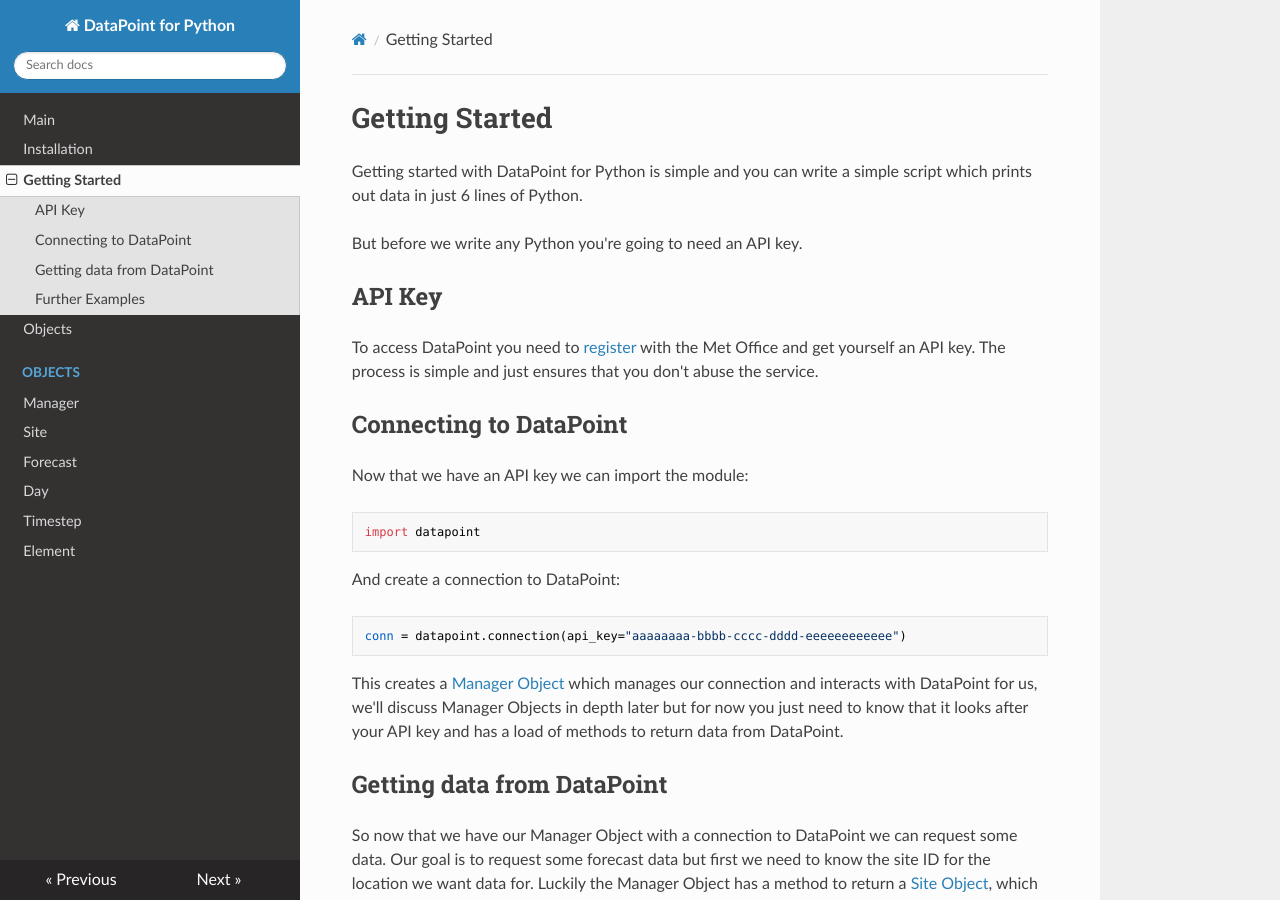
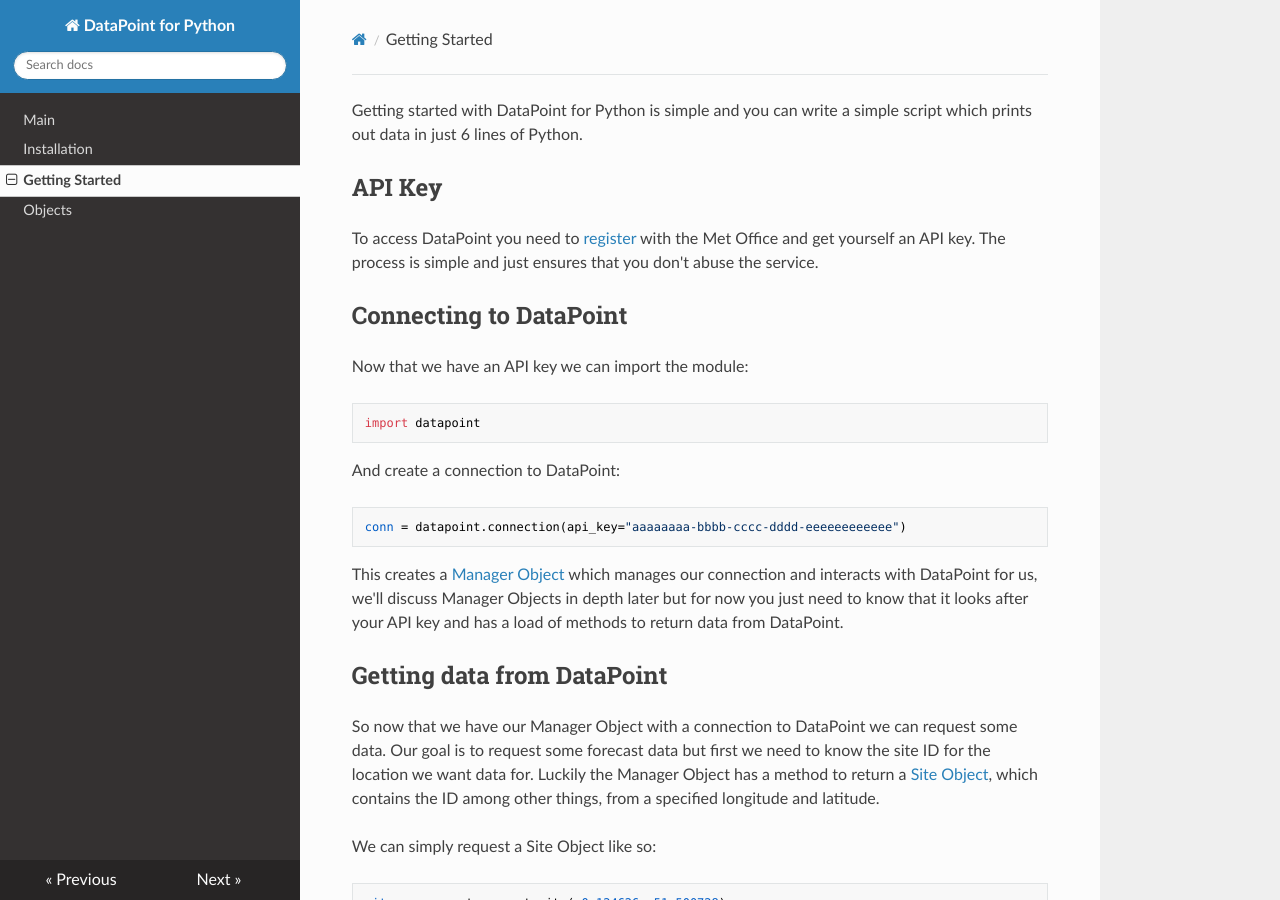
Before and after one commit to EJEP/datapoint-python, an MkDocs documentation site: the page built from docs/getting-started.md, in a window 1280 px wide and 900 px high. Built offline with MkDocs 1.6.1, drawn with Linux system fonts in a browser that asks for light colours; nearby versions of some CDN libraries; old or Windows-style settings are respelled for this version of MkDocs.

Commit message:
Moved object documentation into one file

````diff
--- a/docs/getting-started.md
+++ b/docs/getting-started.md
@@ -1,9 +1,5 @@
-# Getting Started
-
 Getting started with DataPoint for Python is simple and you can write a simple
 script which prints out data in just 6 lines of Python.
-
-But before we write any Python you're going to need an API key.
 
 ## API Key
 
@@ -24,7 +20,7 @@
 conn = datapoint.connection(api_key="aaaaaaaa-bbbb-cccc-dddd-eeeeeeeeeeee")
 ```
 
-This creates a [Manager Object](objects/manager.md) which manages our connection
+This creates a [Manager Object](objects.md#manager) which manages our connection
 and interacts with DataPoint for us, we'll discuss Manager Objects in depth later
 but for now you just need to know that it looks after your API key and has a load
 of methods to return data from DataPoint.
@@ -34,7 +30,7 @@
 So now that we have our Manager Object with a connection to DataPoint we can request
 some data. Our goal is to request some forecast data but first we need to know the
 site ID for the location we want data for. Luckily the Manager Object has a method
-to return a [Site Object](objects/site.md), which contains the ID among other things,
+to return a [Site Object](objects.md#site), which contains the ID among other things,
 from a specified longitude and latitude.
 
 We can simply request a Site Object like so:
@@ -46,7 +42,7 @@
 For now we're just going to use this object to get us our forecast but you'll find
 more information about what the Site Object contains later.
 
-Let's call another of the Manager Object's methods to give us a [Forecast Object](objects/forecast.md)
+Let's call another of the Manager Object's methods to give us a [Forecast Object](objects.md#forecast)
 for our site:
 
 ```
@@ -58,7 +54,7 @@
 
 This Forecast Object which has been returned to us contains lots of information
 which we will cover in a later section, right now we're just going to get the
-[Timestep Object](objects/timestep.md) which represents right this minute:
+[Timestep Object](objects.md#timestep) which represents right this minute:
 
 ```
 current_timestep = forecast.now()
--- a/docs/objects/day.md
+++ /dev/null
@@ -1,3 +0,0 @@
-# Day
-
-To be completed.
--- a/docs/objects/element.md
+++ /dev/null
@@ -1,3 +0,0 @@
-# Element
-
-To be completed.
--- a/docs/objects/forecast.md
+++ /dev/null
@@ -1,3 +0,0 @@
-# Forecast
-
-To be completed.
--- a/docs/objects/manager.md
+++ /dev/null
@@ -1,3 +0,0 @@
-# Manager
-
-To be completed.
--- a/docs/objects/site.md
+++ /dev/null
@@ -1,3 +0,0 @@
-# Site
-
-To be completed.
--- a/docs/objects/timestep.md
+++ /dev/null
@@ -1,3 +0,0 @@
-# Timestep
-
-To be completed.
--- a/mkdocs.yml
+++ b/mkdocs.yml
@@ -1,13 +1,7 @@
 site_name: DataPoint for Python
 theme: readthedocs
 pages:
-- [index.md, Main]
-- [install.md, "Installation"]
-- [getting-started.md, "Getting Started"]
-- [objects/index.md, "Objects"]
-- [objects/manager.md, "Objects", "Manager"]
-- [objects/site.md, "Objects", "Site"]
-- [objects/forecast.md, "Objects", "Forecast"]
-- [objects/day.md, "Objects", "Day"]
-- [objects/timestep.md, "Objects", "Timestep"]
-- [objects/element.md, "Objects", "Element"]
+- ['index.md', 'Main']
+- ['install.md', 'Installation']
+- ['getting-started.md', 'Getting Started']
+- ['objects.md', 'Objects']
````
Also changed, not shown: docs/index.md (+7 -7 lines), docs/install.md (+0 -2 lines), docs/objects.md (added, +38 -0 lines), docs/objects/index.md (deleted, +0 -3 lines).
